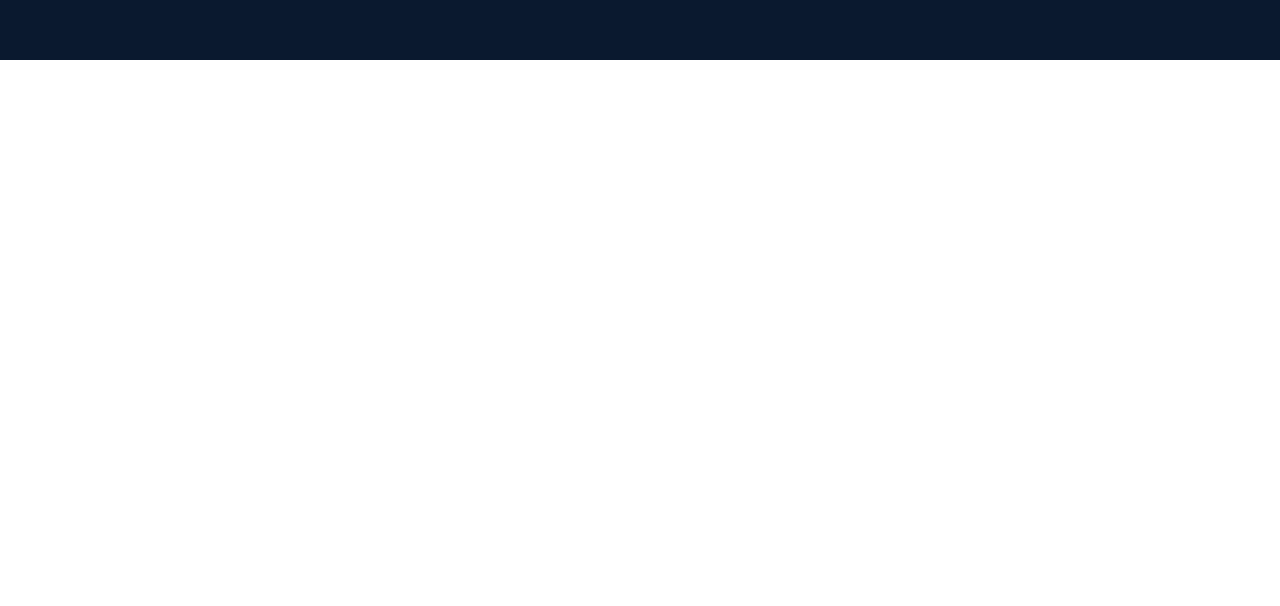
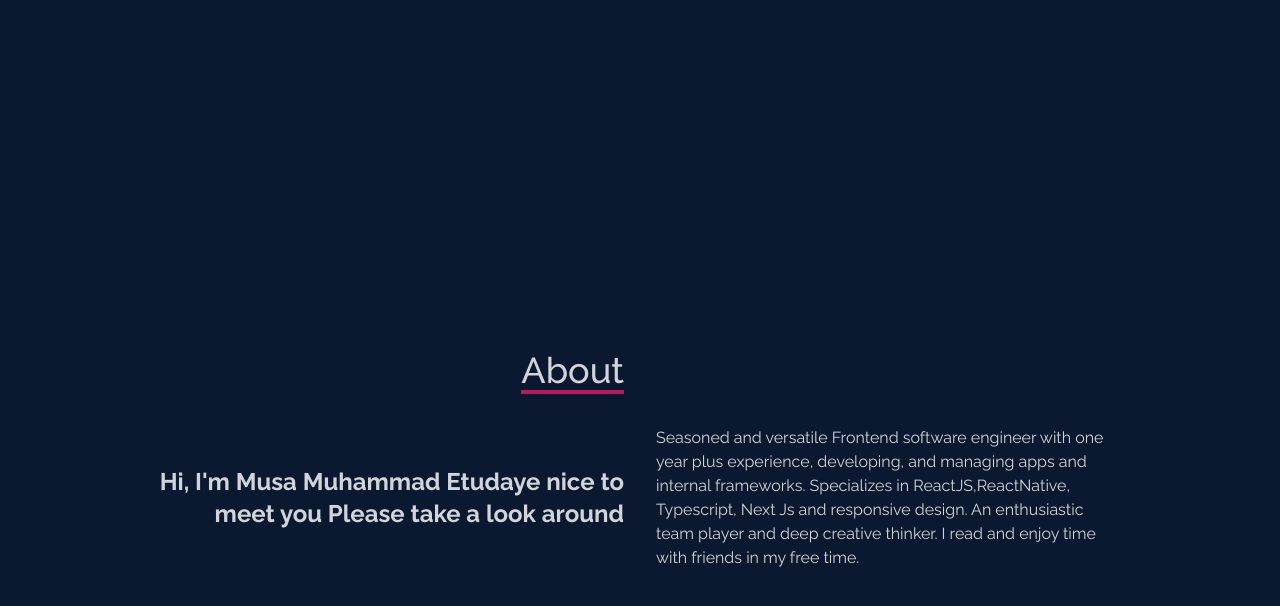
Before and after one commit to techbone/Portfolio-With-Vite, a React (Vite) app: page / in a window 1280 px wide. Shown: the part 740-1346 px from the top of the page. Before the commit the page ends 800 px from the top, so only its background shows below. Built offline with nearby package versions, Linux system fonts and the light colour scheme.

Commit message:
feat: created and implemented the About Component to my App

```diff
--- a/src/App.jsx
+++ b/src/App.jsx
@@ -2,6 +2,8 @@ import { useState } from "react";
 import "./App.css";
 import Home from "./Components/Home";
 import NavBar from "./Components/NavBar";
+
+import About from "./Components/About";
 
 function App() {
   const [count, setCount] = useState(0);
@@ -10,6 +12,7 @@ function App() {
     <div className="App">
       <NavBar />
       <Home />
+      <About />
     </div>
   );
 }
--- /dev/null
+++ b/src/Components/About/About.css
@@ -0,0 +1,15 @@
+.About {
+  @apply w-full h-screen bg-[#0a192f] text-gray-300;
+}
+.about__container {
+  @apply flex flex-col justify-center items-center w-full h-full;
+}
+.title__wrapper {
+  @apply grid grid-cols-2 w-full max-w-[1000px] gap-8;
+}
+.title {
+  @apply font-[500] text-4xl border-b-4 border-pink-700 w-fit;
+}
+.description_ {
+  @apply grid px-4 sm:grid-cols-2 w-full max-w-[1000px] gap-8;
+}
--- /dev/null
+++ b/src/Components/About/index.jsx
@@ -0,0 +1,34 @@
+import React from "react";
+
+import "./About.css";
+const About = () => {
+  return (
+    <div className="About" name="about">
+      <div className="about__container">
+        <div className="title__wrapper">
+          <div className=" pb-8 flex w-full sm:justify-end pl-4">
+            <p className="title">About</p>
+          </div>
+        </div>
+        <div className="description_">
+          <div className=" flex justify-center items-center  text-left sm:text-right text-2xl font-bold">
+            <p>
+              Hi, I'm Musa Muhammad Etudaye nice to meet you Please take a look
+              around
+            </p>
+          </div>
+          <div className="">
+            {" "}
+            Seasoned and versatile Frontend software engineer with one year plus
+            experience, developing, and managing apps and internal frameworks.
+            Specializes in ReactJS,ReactNative, Typescript, Next Js and
+            responsive design. An enthusiastic team player and deep creative
+            thinker. I read and enjoy time with friends in my free time.
+          </div>
+        </div>
+      </div>
+    </div>
+  );
+};
+
+export default About;
```
